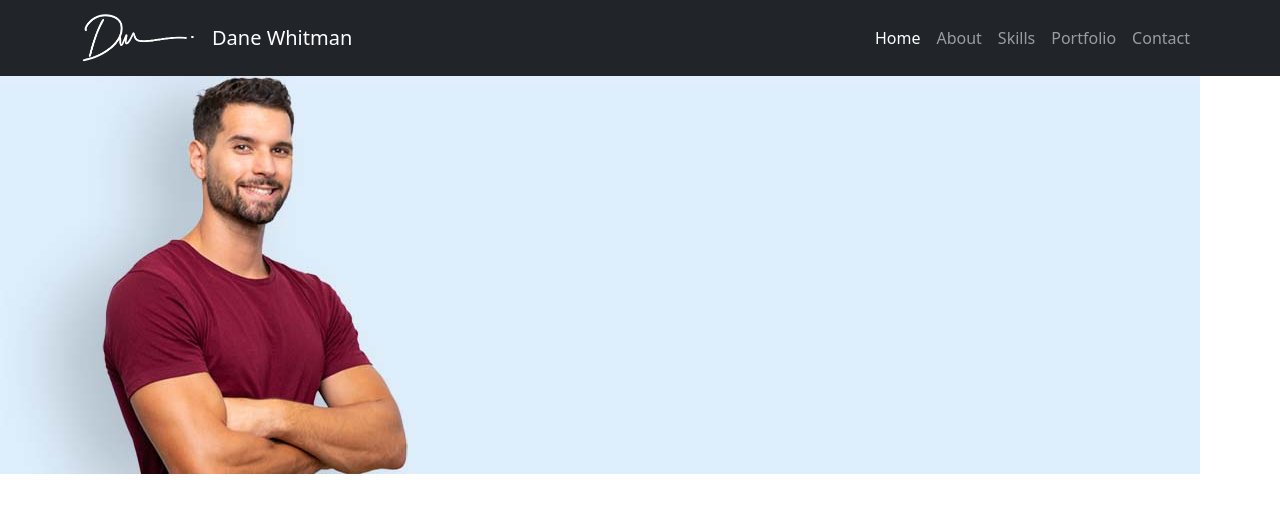
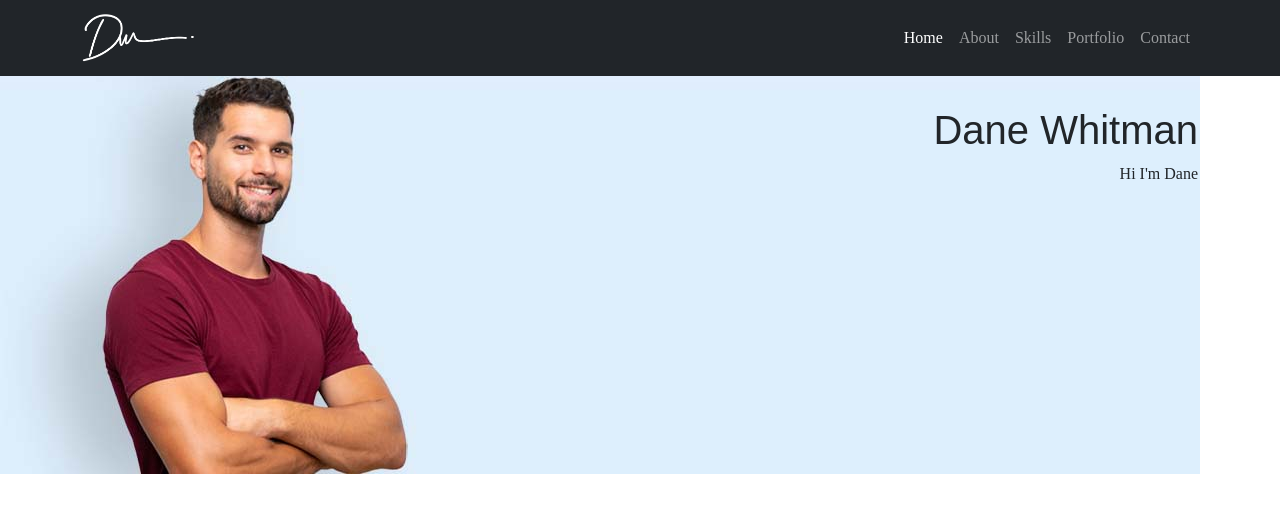
Before and after one commit to jedmorris/DaneWhitmanPortfolio, a plain HTML site: page index.html in a window 1280 px wide. Drawn offline with nearby package versions, Linux system fonts and the light colour scheme; a web font is replaced by a local one.

Commit message:
added fonts and created root css overrides

```diff
--- a/css/site.css
+++ b/css/site.css
@@ -1,14 +1,27 @@
-/* main>.container {
-	padding: 60px 15px 0;
-	margin-bottom: 5rem;
-} */
+:root {
+	--title-font: 'Luxurious Roman', sans-serif;
+	--jm-body-font: 'Open Sans', sans-serif;
+}
 
-/* .sticky-footer {
-	position: sticky;
-	left: 0;
-	bottom: 0;
-	width: 100%;
-} */
+/* Element Overrides */
+h6,
+.h6,
+h5,
+.h5,
+h4,
+.h4,
+h3,
+.h3,
+h2,
+.h2,
+h1,
+.h1 {
+	font-family: var(--title-font);
+}
+
+body {
+	font-family: var(--body-font);
+}
 
 /* Breakpoints
 2560x500
@@ -32,24 +45,28 @@
 		height: 274px;
 	}
 }
+
 @media (min-width: 767.98px) {
 	.mainHeader {
 		background-image: url(/img/blue_banner_992.jpg);
 		height: 374px;
 	}
 }
+
 @media (min-width: 992.98px) {
 	.mainHeader {
 		background-image: url(/img/blue_banner_992.jpg);
 		height: 474px;
 	}
 }
+
 @media (min-width: 1199.98px) {
 	.mainHeader {
 		background-image: url(/img/blue_banner_1200.jpg);
 		height: 574px;
 	}
 }
+
 @media (min-width: 1399.98px) {
 	.mainHeader {
 		background-image: url(/img/blue_banner_2560.jpg);
--- a/index.html
+++ b/index.html
@@ -11,7 +11,11 @@
 	<link href="https://cdn.jsdelivr.net/npm/bootstrap@5.1.1/dist/css/bootstrap.min.css" rel="stylesheet"
 		integrity="sha384-F3w7mX95PdgyTmZZMECAngseQB83DfGTowi0iMjiWaeVhAn4FJkqJByhZMI3AhiU"
 		crossorigin="anonymous">
-
+	<!-- Fonts  -->
+	<link rel="preconnect" href="https://fonts.googleapis.com">
+	<link rel="preconnect" href="https://fonts.gstatic.com" crossorigin>
+	<link href="https://fonts.googleapis.com/css2?family=Luxurious+Roman&family=Open+Sans:ital,wght@0,300;0,400;0,500;0,600;0,700;0,800;1,300;1,400;1,500;1,600;1,700;1,800&display=swap"
+		rel="stylesheet">
 	<!-- Custom Style Sheet -->
 	<link rel="stylesheet" href="css/site.css">
 </head>
@@ -23,7 +27,7 @@
 			<a href="#" class="navbar-brand">
 				<img src="img/dw_white.png" height=50 alt="Dane White Signature">
 			</a>
-			<a class="navbar-brand" href="#">Dane Whitman</a>
+			<a class="navbar-brand" href="#"></a>
 			<button class="navbar-toggler" type="button" data-bs-toggle="collapse"
 				data-bs-target="#navbarCollapse" aria-controls="navbarCollapse" aria-expanded="false"
 				aria-label="Toggle navigation">
@@ -52,8 +56,9 @@
 	</nav>
 
 	<header class="mainHeader">
-		<div class="container-fluid">
-
+		<div class="container text-end">
+			<h1>Dane Whitman</h1>
+			<p>Hi I'm Dane</p>
 		</div>
 	</header>
 
```
